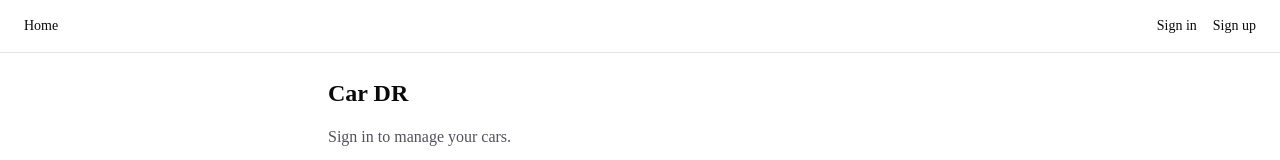
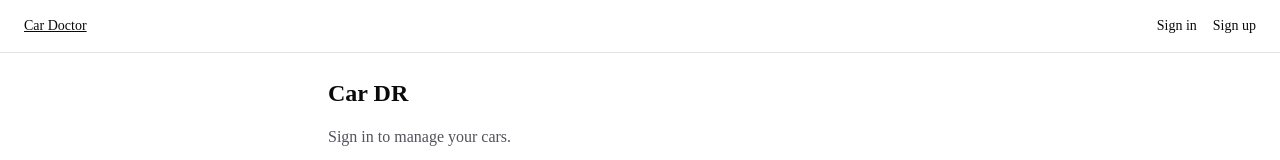
Before and after one commit to benjaminhuanghuang/car-dr-nextjs, a Next.js app: page / in a window 1280 px wide. Shown: the top 160 px of the page. Built offline with nearby package versions, Linux system fonts and the light colour scheme; no server answers.

Commit message:
Add active style for the nav link

```diff
--- /dev/null
+++ b/components/nav-link.tsx
@@ -0,0 +1,24 @@
+"use client";
+
+import Link from "next/link";
+import { usePathname } from "next/navigation";
+import type { ComponentProps } from "react";
+
+export function NavLink({
+  href,
+  className,
+  ...props
+}: ComponentProps<typeof Link>) {
+  const pathname = usePathname();
+  const isActive =
+    href === "/" ? pathname === "/" : pathname.startsWith(href.toString());
+
+  return (
+    <Link
+      href={href}
+      aria-current={isActive ? "page" : undefined}
+      className={`${isActive ? "underline" : "hover:underline"} ${className ?? ""}`.trim()}
+      {...props}
+    />
+  );
+}
--- a/components/nav-right.tsx
+++ b/components/nav-right.tsx
@@ -1,6 +1,6 @@
-import Link from "next/link";
 import { getCurrentUser } from "@/lib/session";
 import { signOut } from "@/lib/actions/auth";
+import { NavLink } from "./nav-link";
 
 export async function NavRight() {
   const user = await getCurrentUser();
@@ -8,29 +8,17 @@ export async function NavRight() {
   if (!user) {
     return (
       <div className="flex gap-4">
-        <Link href="/login" className="hover:underline">
-          Sign in
-        </Link>
-        <Link href="/signup" className="hover:underline">
-          Sign up
-        </Link>
+        <NavLink href="/login">Sign in</NavLink>
+        <NavLink href="/signup">Sign up</NavLink>
       </div>
     );
   }
 
   return (
     <div className="flex items-center gap-4">
-      <Link href="/profile" className="hover:underline">
-        Profile
-      </Link>
-      <Link href="/cars" className="hover:underline">
-        Cars
-      </Link>
-      {user.isAdmin && (
-        <Link href="/admin" className="hover:underline">
-          Admin
-        </Link>
-      )}
+      <NavLink href="/profile">Profile</NavLink>
+      <NavLink href="/cars">Cars</NavLink>
+      {user.isAdmin && <NavLink href="/admin">Admin</NavLink>}
       <form action={signOut}>
         <button type="submit" className="hover:underline">
           Sign out
--- a/components/nav.tsx
+++ b/components/nav.tsx
@@ -1,13 +1,14 @@
 import { Suspense } from "react";
 import Link from "next/link";
+import { NavLink } from "./nav-link";
 import { NavRight } from "./nav-right";
 
 export function Nav() {
   return (
     <nav className="flex items-center justify-between border-b border-zinc-200 px-6 py-4 text-sm font-medium dark:border-zinc-800">
-      <Link href="/" className="hover:underline">
-        Home
-      </Link>
+      <Suspense fallback={<Link href="/">Car Doctor</Link>}>
+        <NavLink href="/">Car Doctor</NavLink>
+      </Suspense>
       <Suspense fallback={null}>
         <NavRight />
       </Suspense>
```
